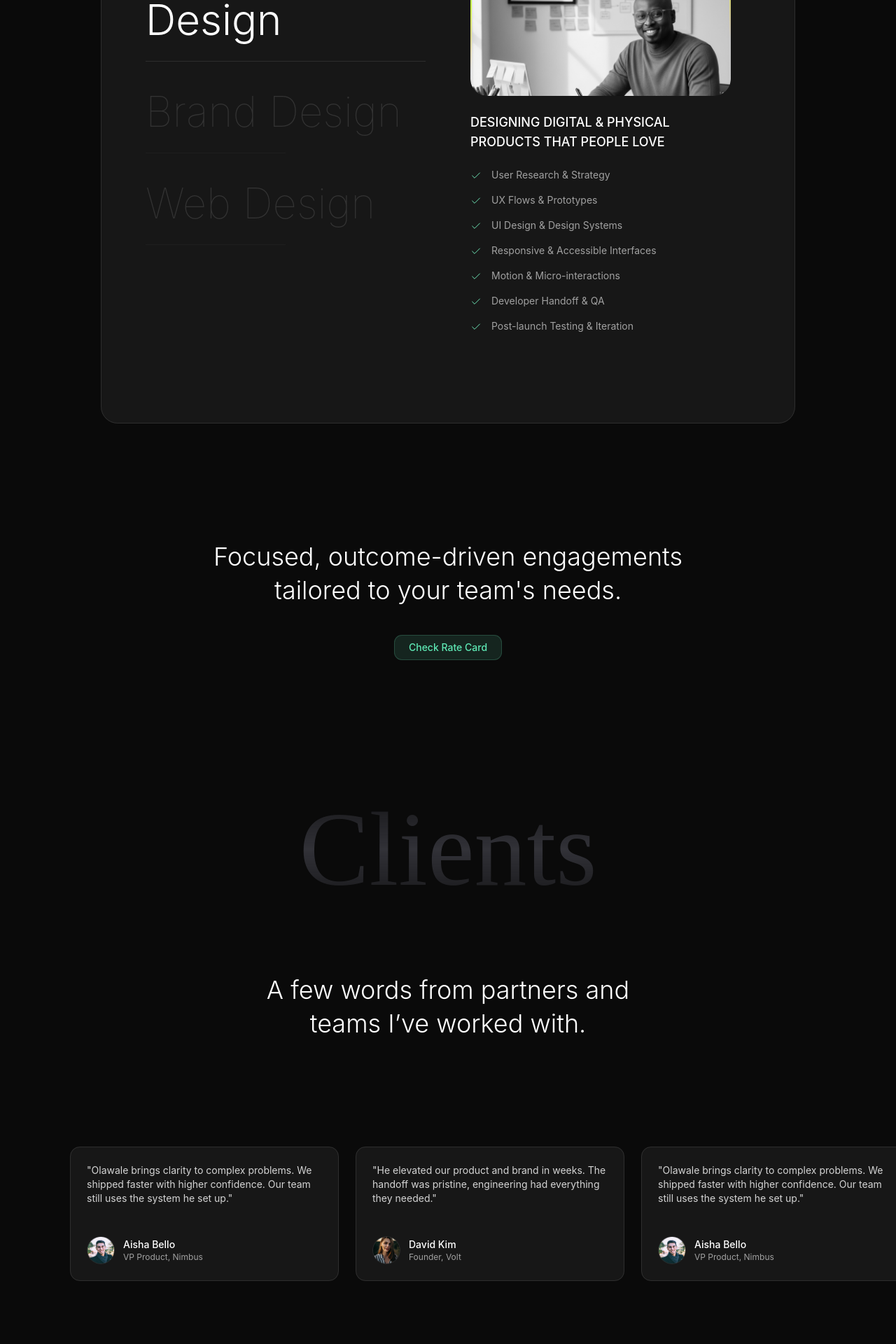
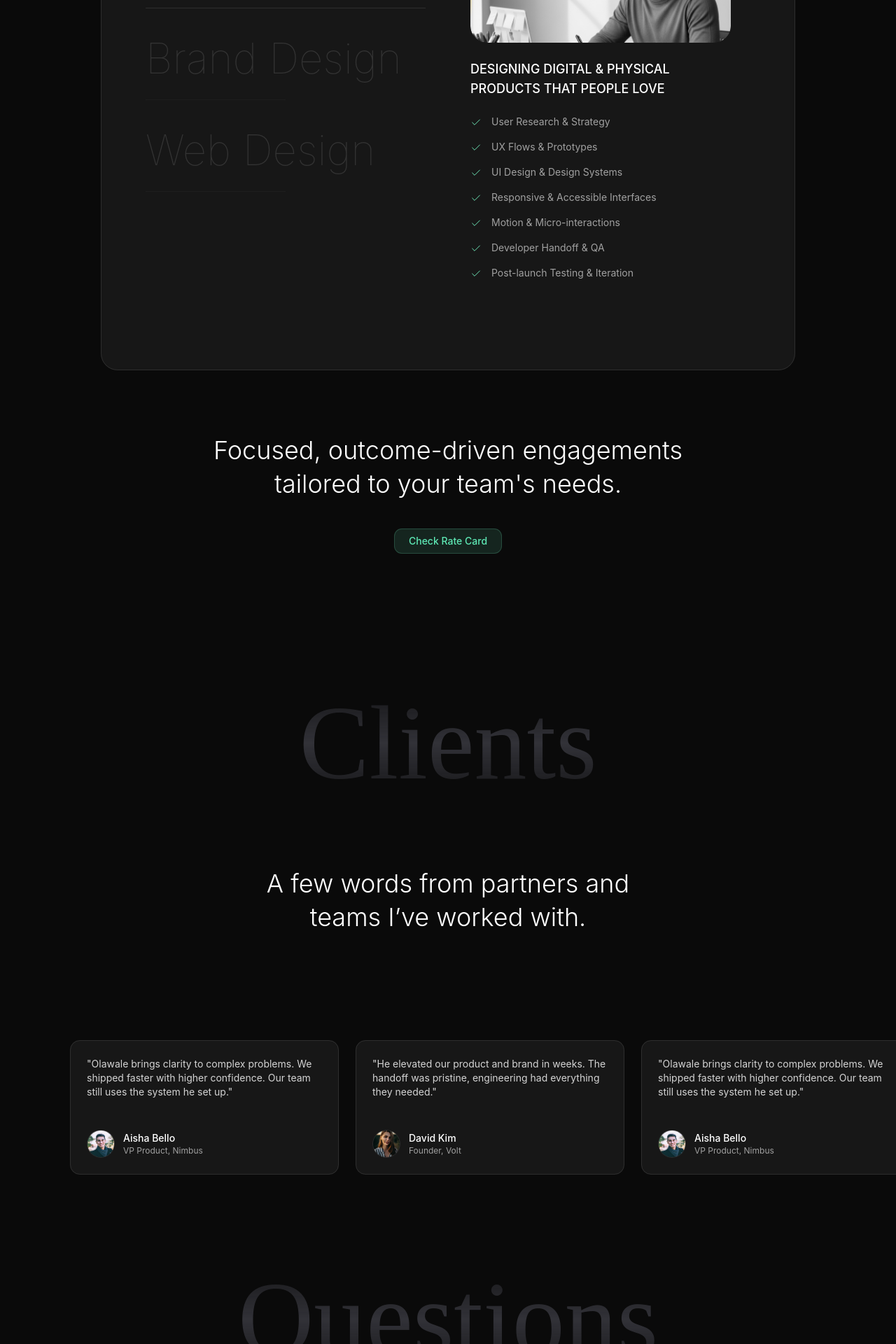
Before and after one commit to exydevcoder/sssdsdd, a Next.js app: page / in a window 1280 px wide. Shown: the part 7394-9314 px from the top of the page at 70% size. Built offline with nearby package versions, Linux system fonts and the light colour scheme.

Commit message:
feat: update padding and layout for footer, sections, and components for improved responsiveness and consistency

```diff
--- a/src/components/sections/footer/Footer.tsx
+++ b/src/components/sections/footer/Footer.tsx
@@ -5,7 +5,7 @@ import Link from 'next/link';
 
 export default function Footer() {
   return (
-    <footer className="section pb-16">
+    <footer className="section pb-28 pt-5">
       <div className="inner-section flex flex-col gap-1.5">
         <FadeIn direction="right" delay={0.2} duration={0.5}>
           <Link href="" className="flex flex-col items-center justify-center gap-1.5">
--- a/src/components/sections/home/about-section/AboutSection.tsx
+++ b/src/components/sections/home/about-section/AboutSection.tsx
@@ -13,7 +13,7 @@ import DownloadResumeBtn from '@/components/buttons/DownloadResumeBtn';
 
 export default function AboutSection() {
   return (
-    <StaggeredFadeIn direction="up" staggerDelay={0.15} initialDelay={0.2} className="relative section pb-[128px] xl:pb-[70px] md:pb-[256px]">
+    <StaggeredFadeIn direction="up" staggerDelay={0.15} initialDelay={0.2} className="relative section pb-[128px] xl:pb-[70px] 2xl:pb-[256px]">
       <div className="inner-section">
         <div className="max-w-[1216px] mx-auto flex flex-col gap-16">
           <div className="flex flex-col items-center justify-center gap-16">
--- a/src/components/sections/home/clients-section/ClientsSection.tsx
+++ b/src/components/sections/home/clients-section/ClientsSection.tsx
@@ -5,7 +5,7 @@ import { TestimonialCarousel } from './TestimonialCarousel';
 
 export default function ClientsSection() {
   return (
-    <StaggeredFadeIn direction="up" staggerDelay={0.15} initialDelay={0.2} className="flex flex-col gap-16 lg:gap-32 pb-[128px] md:pb-[256px]">
+    <StaggeredFadeIn direction="up" staggerDelay={0.15} initialDelay={0.2} className="flex flex-col gap-16 lg:gap-32 pb-[128px] xl:pb-[70px] 2xl:pb-[256px]">
       <div className="section">
         <div className="inner-section">
           <div className="flex flex-col gap-16 items-center justify-center">
--- a/src/components/sections/home/hero-section/HeroSection.tsx
+++ b/src/components/sections/home/hero-section/HeroSection.tsx
@@ -3,7 +3,7 @@ import BottomHeroContent from './BottomHeroContent';
 
 export default function HeroSection() {
   return (
-    <div className='pb-[128px] xl:pb-[70px] md:pb-[256px] 2xl:pb-[356px]'>
+    <div className='pb-[128px] xl:pb-[70px] 2xl:pb-[256px]'>
       <HeroBanner />
       <BottomHeroContent />
     </div>
--- a/src/components/sections/home/let-talk-section/LetTalkSection.tsx
+++ b/src/components/sections/home/let-talk-section/LetTalkSection.tsx
@@ -14,11 +14,11 @@ export default function LetTalkSection() {
   return (
     <StaggeredFadeIn direction="up" staggerDelay={0.15} initialDelay={0.2} className="relative section pb-[25px]">
       <div className="inner-section flex flex-col gap-16">
-        <div className="flex flex-col items-center justify-center">
-          <FadeIn delay={0.3} direction="up" className="mb-10 xl:mb-16 2xl:mb-32">
+        <div className="flex flex-col items-center justify-center gap-16">
+          <FadeIn delay={0.3} direction="up" className="">
             <TextRevealCard text="Let’s Talk" revealText="Book Call" />
           </FadeIn>
-          <FadeIn delay={0.3} direction="up" className="mb-[42px]">
+          <FadeIn delay={0.3} direction="up">
             <p className="max-w-[385px] sm:max-w-[591px] text-center text-white text-4xl font-light leading-[48px]">Tell me about your project goals, and timelines, I'll respond ASAP.</p>
           </FadeIn>
         </div>
--- a/src/components/sections/home/questions-section/QuestionsSection.tsx
+++ b/src/components/sections/home/questions-section/QuestionsSection.tsx
@@ -6,7 +6,7 @@ import FAQAccordion from './FaqAccordion';
 
 export default function QuestionsSection() {
   return (
-    <StaggeredFadeIn direction="up" staggerDelay={0.15} initialDelay={0.2} className="relative section pb-[128px] md:pb-[256px]">
+    <StaggeredFadeIn direction="up" staggerDelay={0.15} initialDelay={0.2} className="relative section pb-[128px] xl:pb-[70px] 2xl:pb-[256px]">
       <div className="inner-section flex flex-col gap-16 lg:gap-32">
         <div className="flex flex-col items-center justify-center">
           <FadeIn delay={0.3} direction="up" className='mb-10 xl:mb-16 2xl:mb-32'>
--- a/src/components/sections/home/services-section/ServicesSection.tsx
+++ b/src/components/sections/home/services-section/ServicesSection.tsx
@@ -6,9 +6,9 @@ import CheckRateCardBtn from '@/components/buttons/CheckRateCardBtn';
 
 export default function ServicesSection() {
   return (
-    <StaggeredFadeIn direction="up" staggerDelay={0.15} initialDelay={0.2} className="section pb-[128px] xl:pb-[70px] md:pb-[256px]">
+    <StaggeredFadeIn direction="up" staggerDelay={0.15} initialDelay={0.2} className="section pb-[128px] xl:pb-[70px] 2xl:pb-[256px]">
       <div className="inner-section">
-        <div className="max-w-[1280px] mx-auto flex flex-col gap-[126px] sm:px-8">
+        <div className="max-w-[1280px] mx-auto flex flex-col gap-[50px] sm:px-8">
           <FadeIn delay={0.3} direction="up" className="flex items-center justify-center">
             <TextRevealCard text="Services" revealText="Specialties" />
           </FadeIn>
```
